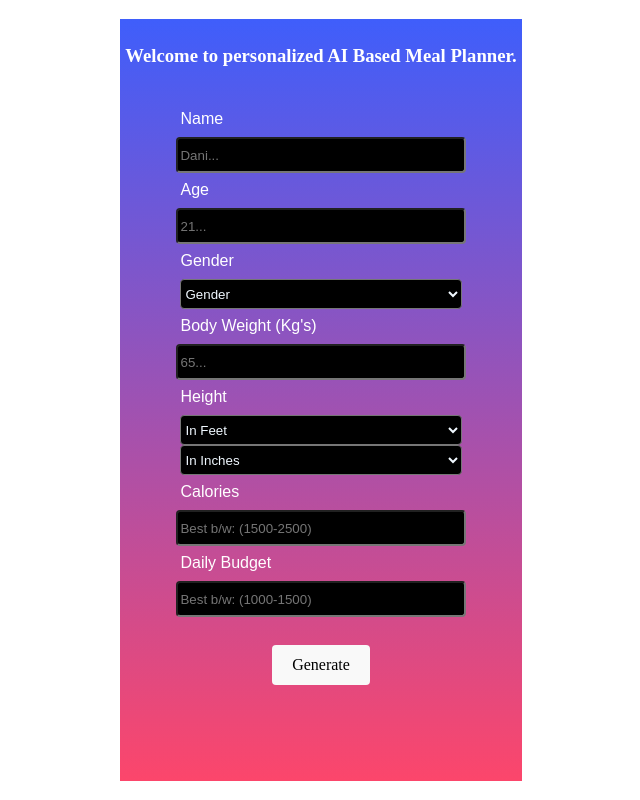
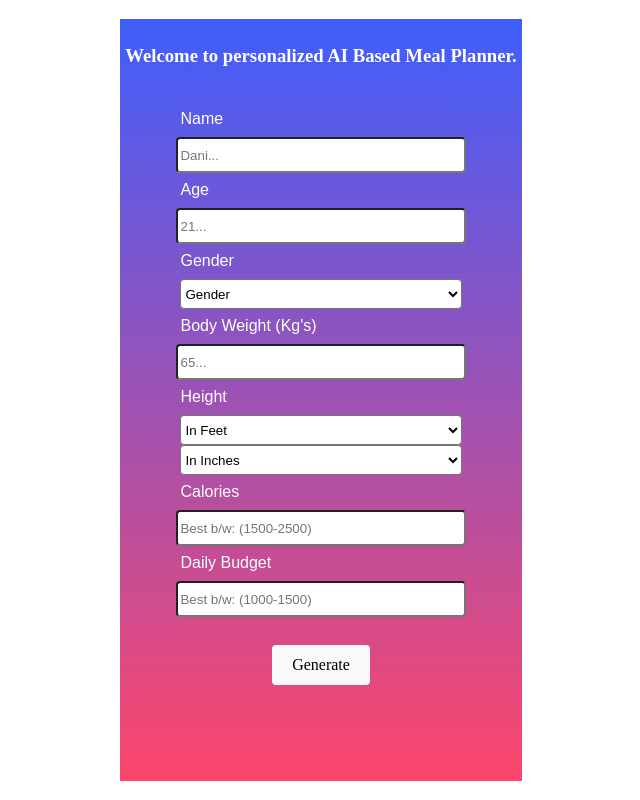
Before and after one commit to mian-dani/meal-plan-generator, a React (Vite) app: page / in a window 1280 px wide. Shown: the whole page, without its empty margins (319-959 px from the left). Built offline with nearby package versions, Linux system fonts and the light colour scheme.

Commit message:
final cmmit

```diff
--- a/src/Components/Fetch.jsx
+++ b/src/Components/Fetch.jsx
@@ -130,7 +130,8 @@ const Fetch = () => {
 
               onChange={(e) => setFeetheight(e.target.value)}
             >
-              <option value="5" selected>In Feet</option>
+              {/* <option value="5" selected>In Feet</option> */}
+              <option value="">In Feet</option>
               <option value="1">1-feet</option>
               <option value="2">2-feet</option>
               <option value="3">3-feet</option>
--- a/src/Components/css/Fetch.css
+++ b/src/Components/css/Fetch.css
@@ -13,14 +13,14 @@ input{
     height: 30px;
     width: 70%;
     border-radius: 4px;
-    background-color: black;
-    color: aliceblue;
+    background-color: white;
+    color: black;
 }
 
 select{
     display: block;
-    background-color: black;
-    color: aliceblue;
+    background-color: white;
+    color: black;
     height: 30px;
     width: 70%;
     border-radius: 4px;
```
